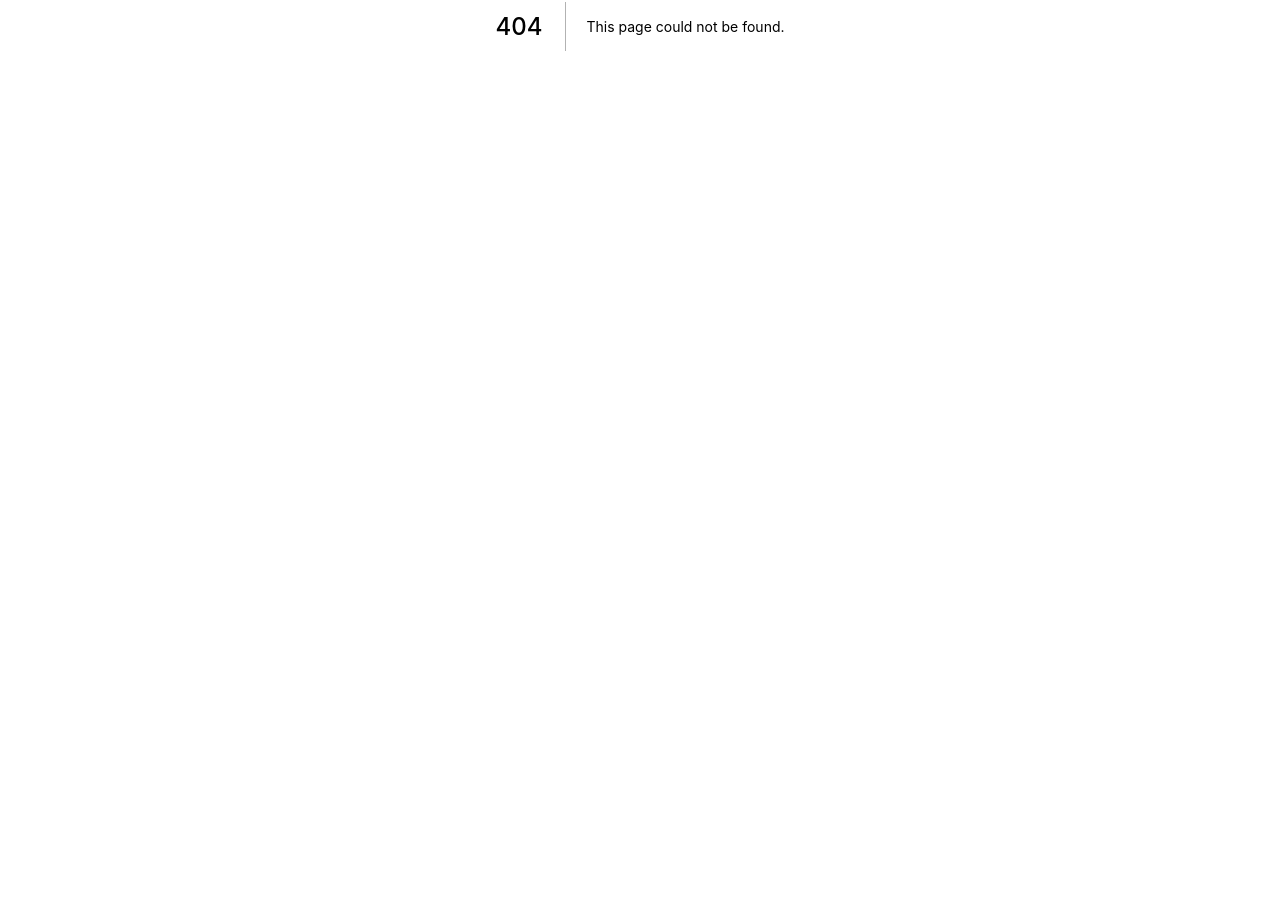
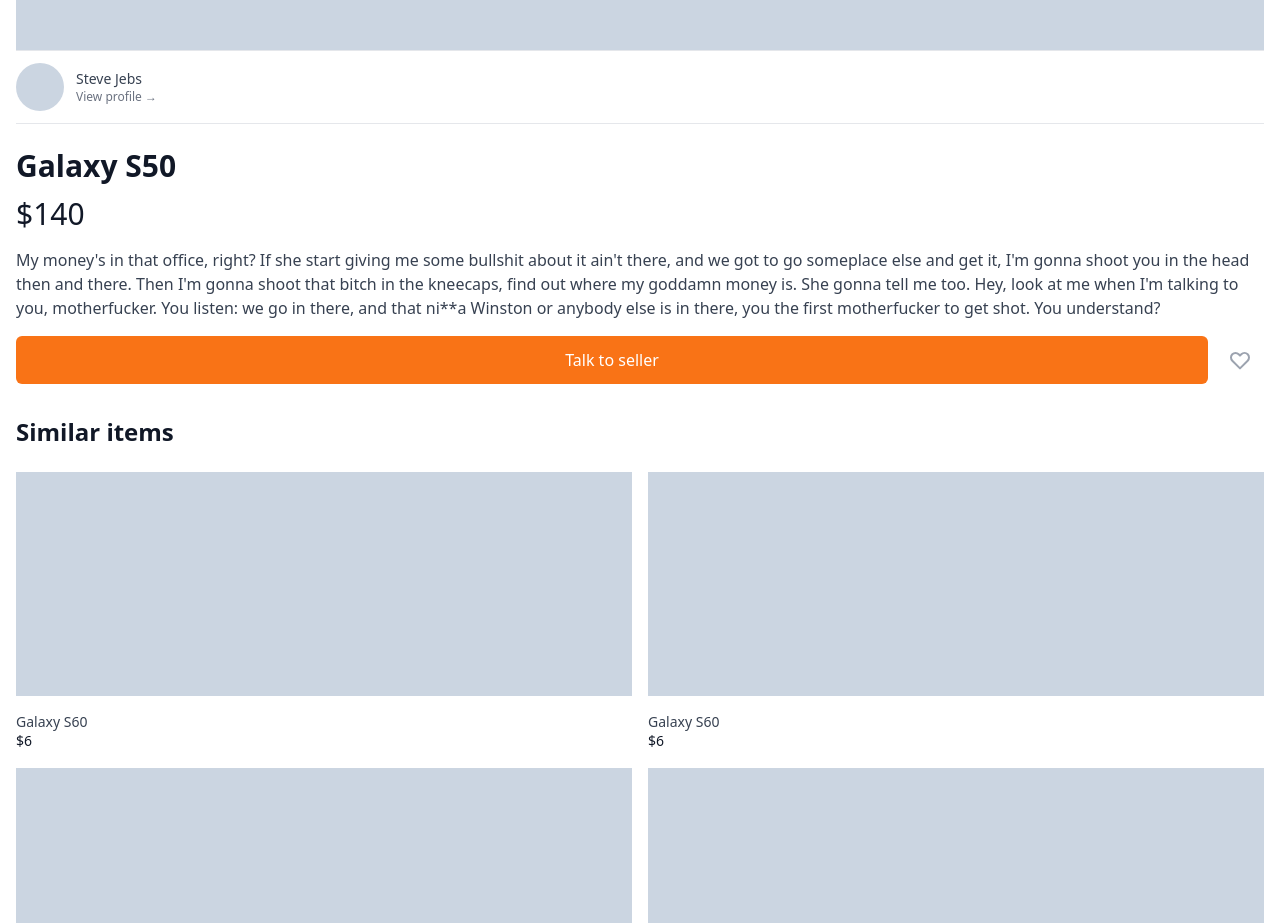
Before and after one commit to miracleSH/carrot-market-sh, a Next.js app: page /items/1 in a window 1280 px wide. Before the commit this address had no page. Shown: the part 374-1297 px from the top of the page. Before the commit the page ends 800 px from the top, so only its background shows below. Built offline with nearby package versions, Linux system fonts and the light colour scheme.

Commit message:
아이템 상세 화면 및 업로드 화면 개발 #완료

```diff
--- a/pages/index.tsx
+++ b/pages/index.tsx
@@ -2,7 +2,49 @@
 
 const Home: NextPage = () => {
   return (
-    null
+    <div className='flex flex-col space-y-5 py-10'>
+      {[1, 1, 1, 1, 1, 1, 1, 1, 1, 1, 1, 1].map((_, i) => (
+        <div key={i} className='flex border-b px-4 pb-4 cursor-pointer justify-between'>
+          <div className='flex space-x-4'>
+            <div className='w-20 h-20 bg-gray-400 rounded-md' />
+            <div className='pt-2 flex flex-col'>
+              <h3 className='text-sm font-medium text-gray-900'>New iPhone 14</h3>
+              <span className='text-xs text-gray-500'>Black</span>
+              <span className='font-medium mt-1 text-gray-900'>$95</span>
+            </div>
+          </div>
+          <div className='flex items-end justify-end space-x-2'>
+            <div className='flex space-x-0.5 items-center text-sm text-gray-600 '>
+              <svg className='w-4 h-4' fill='none' stroke='currentColor' viewBox='0 0 24 24' xmlns='http://www.w3.org/2000/svg'>
+                <path
+                  strokeLinecap='round'
+                  strokeLinejoin='round'
+                  strokeWidth='2'
+                  d='M4.318 6.318a4.5 4.5 0 000 6.364L12 20.364l7.682-7.682a4.5 4.5 0 00-6.364-6.364L12 7.636l-1.318-1.318a4.5 4.5 0 00-6.364 0z'
+                ></path>
+              </svg>
+              <span>1</span>
+            </div>
+            <div className='flex space-x-0.5 items-center text-sm text-gray-600 '>
+              <svg className='w-4 h-4' fill='none' stroke='currentColor' viewBox='0 0 24 24' xmlns='http://www.w3.org/2000/svg'>
+                <path
+                  strokeLinecap='round'
+                  strokeLinejoin='round'
+                  strokeWidth='2'
+                  d='M8 12h.01M12 12h.01M16 12h.01M21 12c0 4.418-4.03 8-9 8a9.863 9.863 0 01-4.255-.949L3 20l1.395-3.72C3.512 15.042 3 13.574 3 12c0-4.418 4.03-8 9-8s9 3.582 9 8z'
+                ></path>
+              </svg>
+              <span>1</span>
+            </div>
+          </div>
+        </div>
+      ))}
+      <button className='fixed bottom-24 right-5 hover:bg-orange-500 transition-colors cursor-pointer bg-orange-400 rounded-full p-3 text-white shadow-xl'>
+        <svg className='h-6 w-6' xmlns='http://www.w3.org/2000/svg' fill='none' viewBox='0 0 24 24' stroke='currentColor' aria-hidden='true'>
+          <path strokeLinecap='round' strokeLinejoin='round' strokeWidth='2' d='M12 6v6m0 0v6m0-6h6m-6 0H6' />
+        </svg>
+      </button>
+    </div>
   )
 }
 
--- /dev/null
+++ b/pages/items/[id].tsx
@@ -0,0 +1,57 @@
+import type { NextPage } from 'next'
+
+const ItemDetail: NextPage = () => {
+  return (
+    <div className='px-4 py-10'>
+      <div className='mb-8'>
+        <div className='h-96 bg-slate-300' />
+        <div className='flex py-3 border-t border-b items-center space-x-3'>
+          <div className='w-12 h-12 rounded-full bg-slate-300' />
+          <div className='cursor-pointer'>
+            <p className='text-sm font-medium text-gray-700 '>Steve Jebs</p>
+            <p className='text-xs font-medium text-gray-500'>View profile &rarr;</p>
+          </div>
+        </div>
+        <div className='mt-6'>
+          <h1 className='text-3xl font-bold text-gray-900'>Galaxy S50</h1>
+          <span className='text-3xl block mt-3 text-gray-900'>$140</span>
+          <p className='text-base my-4 text-gray-700'>
+            My money&apos;s in that office, right? If she start giving me some bullshit about it ain&apos;t there, and we got to go someplace else and
+            get it, I&apos;m gonna shoot you in the head then and there. Then I&apos;m gonna shoot that bitch in the kneecaps, find out where my
+            goddamn money is. She gonna tell me too. Hey, look at me when I&apos;m talking to you, motherfucker. You listen: we go in there, and that
+            ni**a Winston or anybody else is in there, you the first motherfucker to get shot. You understand?
+          </p>
+          <div className='flex items-center justify-between space-x-2'>
+            <button className='flex-1 bg-orange-500 text-white py-3 rounded-md focus:outline-none focus:ring-2 focus:ring-offset-2 font-medium hover:bg-orange-600 focus:ring-orange-500'>
+              Talk to seller
+            </button>
+            <button className='p-3 rounded-md items-center justify-center text-gray-400 hover:bg-gray-100 hover:text-gray-500'>
+              <svg className='h-6 w-6 ' xmlns='http://www.w3.org/2000/svg' fill='none' viewBox='0 0 24 24' stroke='currentColor' aria-hidden='true'>
+                <path
+                  strokeLinecap='round'
+                  strokeLinejoin='round'
+                  strokeWidth='2'
+                  d='M4.318 6.318a4.5 4.5 0 000 6.364L12 20.364l7.682-7.682a4.5 4.5 0 00-6.364-6.364L12 7.636l-1.318-1.318a4.5 4.5 0 00-6.364 0z'
+                />
+              </svg>
+            </button>
+          </div>
+        </div>
+      </div>
+      <div className=''>
+        <h2 className='text-2xl font-bold text-gray-900'>Similar items</h2>
+        <div className='mt-6 grid grid-cols-2 gap-4'>
+          {[1, 2, 3, 4, 5, 6].map((_, i) => (
+            <div key={i}>
+              <div className='h-56 w-full mb-4 bg-slate-300' />
+              <h3 className='text-sm text-gray-700 -mb-1'>Galaxy S60</h3>
+              <span className='text-sm font-medium text-gray-900'>$6</span>
+            </div>
+          ))}
+        </div>
+      </div>
+    </div>
+  )
+}
+
+export default ItemDetail
--- /dev/null
+++ b/pages/items/upload.tsx
@@ -0,0 +1,43 @@
+import type { NextPage } from 'next'
+
+const Upload: NextPage = () => {
+  return (
+    <div className='px-4 pt-16'>
+      <div>
+        <label className='w-full cursor-pointer text-gray-600 hover:text-orange-500 hover:border-orange-500 flex items-center justify-center border-2 border-dashed border-gray-300 h-48 rounded-md'>
+          <svg className='h-12 w-12' stroke='currentColor' fill='none' viewBox='0 0 48 48' aria-hidden='true'>
+            <path
+              d='M28 8H12a4 4 0 00-4 4v20m32-12v8m0 0v8a4 4 0 01-4 4H12a4 4 0 01-4-4v-4m32-4l-3.172-3.172a4 4 0 00-5.656 0L28 28M8 32l9.172-9.172a4 4 0 015.656 0L28 28m0 0l4 4m4-24h8m-4-4v8m-12 4h.02'
+              strokeWidth={2}
+              strokeLinecap='round'
+              strokeLinejoin='round'
+            />
+          </svg>
+
+          <input className='hidden' type='file' />
+        </label>
+      </div>
+      <div className='my-5'>
+        <label className='mb-1 block text-sm font-medium text-gray-900' htmlFor='price'>Price</label>
+        <div className='rounded-md relative shadow-sm flex items-center '>
+          <div className='absolute left-0 pl-3 flex items-center justify-center pointer-events-none'>
+            <span className='text-gray-500 text-sm'>$</span>
+          </div>
+          <input id='price' className='appearance-none pl-7 w-full px-3 py-2 border border-gray-300 rounded-md shadow-sm placeholder-gray-400 focus:outline-none focus:ring-orange-500 focus:border-orange-500' type='text' placeholder='0.00' />
+          <div className='absolute right-0 pr-3 flex items-center pointer-events-none'>
+            <span className='text-gray-500'>USD</span>
+          </div>
+        </div>
+      </div>
+      <div>
+        <label className='mb-1 block text-sm font-medium text-gray-900'>Description</label>
+        <div>
+          <textarea className='mt-1 shadow-sm w-full focus:outline-none focus:border-orange-500 focus:ring-1 focus:ring-orange-500 rounded-md border-gray-300' rows={4} />
+        </div>
+      </div>
+      <button className='mt-5 bg-orange-500 hover:bg-orange-600 text-white py-2 px-4 border border-transparent shadow-sm rounded-md text-sm font-medium focus:ring-2 focus:ring-offset-2 focus:ring-orange-500 focus:outline-none'>Upload product</button>
+    </div>
+  )
+}
+
+export default Upload
```
